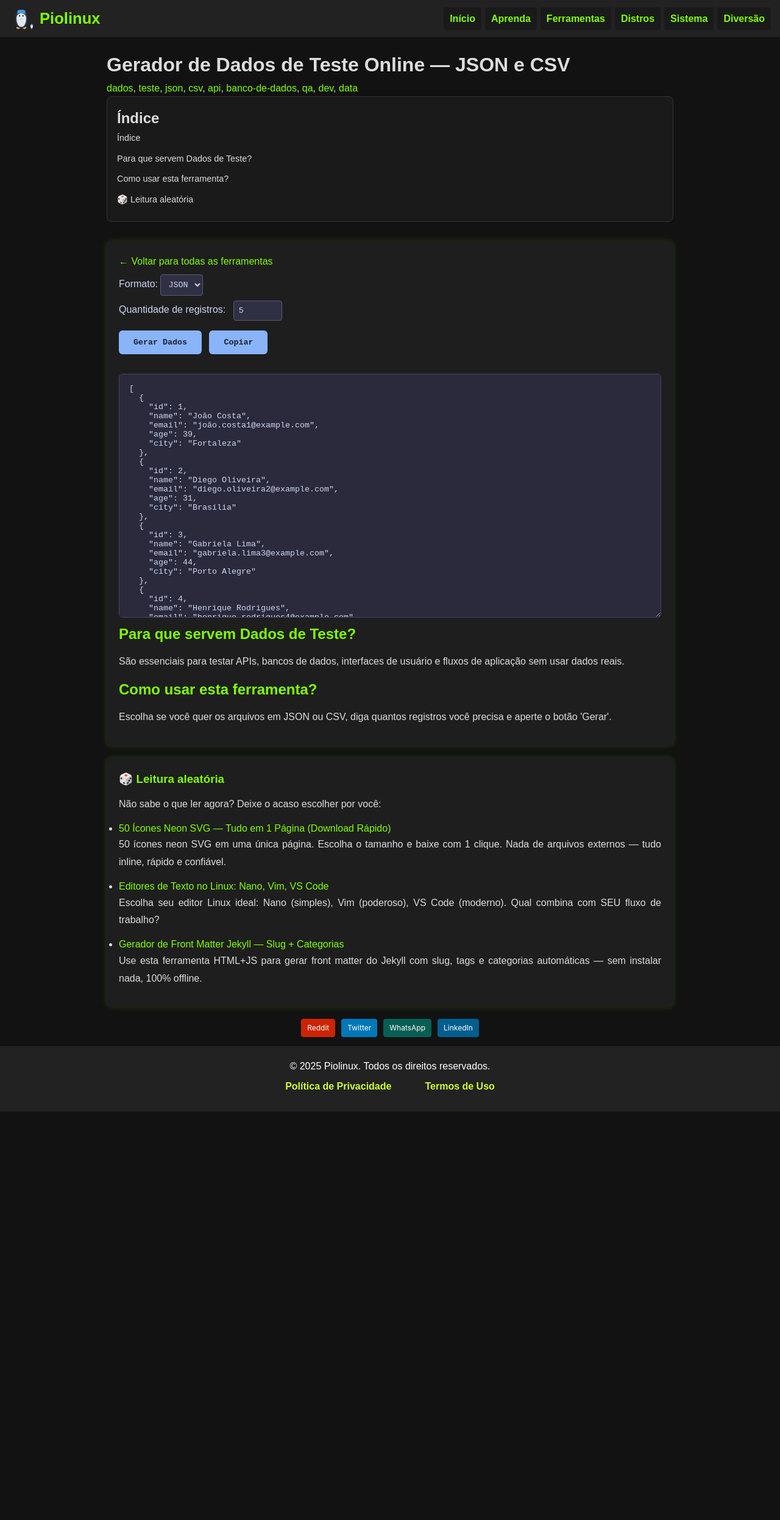
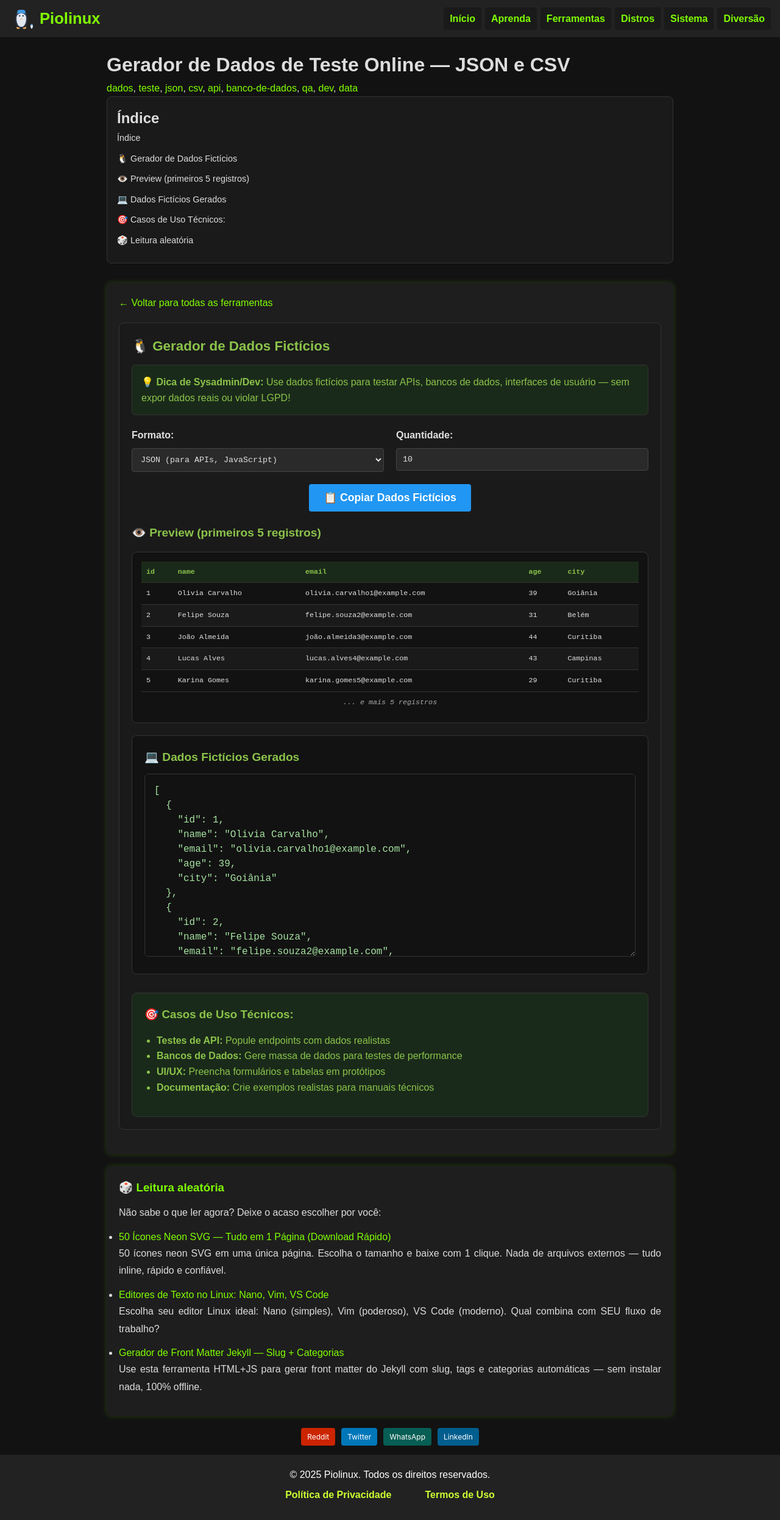
Before and after one commit to Piolinux/piolinux-site, a Jekyll site: the page built from _pages/tools/mock-data-generator.html, in a window 1280 px wide. Shown: the whole page at 61% size. Built offline with Jekyll 4.4.1, drawn with Linux system fonts in a browser that asks for light colours; before the commit the page ends 1823 px from its top, so only the background shows below that.

Commit message:
Update mock-data-generator.html

```diff
--- a/_pages/tools/mock-data-generator.html
+++ b/_pages/tools/mock-data-generator.html
@@ -14,41 +14,77 @@ tags: [dados, teste, json, csv, api, banco-de-dados, qa, dev, data]
 <section class="tool-single-page">
   <a href="/ferramentas/" class="back-link">← Voltar para todas as ferramentas</a>
 
-  <div>
-    <label>Formato:
-      <select id="dataType">
-        <option value="json">JSON</option>
-        <option value="csv">CSV</option>
-      </select>
-    </label>
-    <label>Quantidade de registros: <input type="number" id="dataCount" min="1" max="1000" value="5"></label>
-    <button class="tool-button" onclick="generateMockData()">Gerar Dados</button>
-    <button class="tool-button" onclick="copyMockData()">Copiar</button>
-    <textarea id="dataOutput" readonly style="width: 100%; height: 400px; margin-top: 1rem; background: #2a2a3c; color: #cdd6f4; padding: 1rem; border: 1px solid #454565; border-radius: 6px; font-family: monospace; white-space: pre;"></textarea>
+  <div class="tool-container" style="background: #1a1a1a; padding: 20px; border-radius: 8px; border: 1px solid #333; margin: 20px 0;">
+  <h2 class="tool-title" style="color: #8bc34a; margin-top: 0; font-size: 1.4em;">🐧 Gerador de Dados Fictícios</h2>
+
+  <div style="background: #1a2a1a; color: #8bc34a; padding: 15px; border-radius: 6px; margin-bottom: 20px; border: 1px solid #333;">
+    <strong>💡 Dica de Sysadmin/Dev:</strong> Use dados fictícios para testar APIs, bancos de dados, interfaces de usuário — sem expor dados reais ou violar LGPD!
   </div>
 
-  <div class="seo-content">
-    <h2>Para que servem Dados de Teste?</h2>
-    <p>São essenciais para testar APIs, bancos de dados, interfaces de usuário e fluxos de aplicação sem usar dados reais.</p>
-    <h2>Como usar esta ferramenta?</h2>
-    <p>Escolha se você quer os arquivos em JSON ou CSV, diga quantos registros você precisa e aperte o botão 'Gerar'.</p>
+  <div style="margin-bottom: 20px; display: grid; grid-template-columns: 1fr 1fr; gap: 20px;">
+    <div>
+      <label style="color: #e0e0e0; display: block; margin-bottom: 8px;"><strong>Formato:</strong></label>
+      <select id="dataType" onchange="generateMockData()" style="background: #2a2a2a; color: #e0e0e0; padding: 10px; border: 1px solid #444; border-radius: 4px; width: 100%; font-family: monospace;">
+        <option value="json">JSON (para APIs, JavaScript)</option>
+        <option value="csv">CSV (para Excel, bancos de dados)</option>
+      </select>
+    </div>
+
+    <div>
+      <label style="color: #e0e0e0; display: block; margin-bottom: 8px;"><strong>Quantidade:</strong></label>
+      <input type="number" id="dataCount" min="1" max="1000" value="10" oninput="generateMockData()" style="width: 100%; padding: 10px; background: #2a2a2a; color: #e0e0e0; border: 1px solid #444; border-radius: 4px; font-family: monospace;">
+    </div>
+  </div>
+
+  <div style="margin-bottom: 20px; display: flex; justify-content: center;">
+    <button onclick="copyMockData()" style="background: #2196F3; color: white; border: none; padding: 12px 24px; border-radius: 4px; cursor: pointer; font-weight: bold; font-size: 1.1em;">
+      📋 Copiar Dados Fictícios
+    </button>
+  </div>
+
+  <div style="margin-bottom: 20px;">
+    <h3 style="color: #8bc34a; margin-bottom: 15px; font-size: 1.2em;">👁️ Preview (primeiros 5 registros)</h3>
+    <div id="dataPreview" style="background: #121212; padding: 15px; border-radius: 8px; border: 1px solid #333; overflow-x: auto;">
+      <!-- Preview gerado pelo JS -->
+    </div>
+  </div>
+
+  <div style="background: #121212; padding: 20px; border-radius: 8px; border: 1px solid #333;">
+    <h3 style="color: #8bc34a; margin-top: 0; font-size: 1.2em;">💻 Dados Fictícios Gerados</h3>
+    <textarea
+        id="dataOutput"
+        readonly
+        style="width: 100%; height: 300px; padding: 15px; background: #121212; color: #a6e3a1; border: 1px solid #333; border-radius: 6px; font-family: 'Courier New', monospace; font-size: 1em; resize: vertical; line-height: 1.5;">
+[
+  {
+    "id": 1,
+    "name": "Ana Silva",
+    "email": "ana.silva1@example.com",
+    "age": 34,
+    "city": "São Paulo"
+  }
+]
+    </textarea>
+  </div>
+
+  <div style="background: #1a2a1a; color: #8bc34a; padding: 20px; border-radius: 8px; margin-top: 30px; border: 1px solid #333;">
+    <h3 style="color: #8bc34a; margin-top: 0;">🎯 Casos de Uso Técnicos:</h3>
+    <ul style="padding-left: 20px; margin: 15px 0; line-height: 1.6;">
+      <li><strong>Testes de API:</strong> Popule endpoints com dados realistas</li>
+      <li><strong>Bancos de Dados:</strong> Gere massa de dados para testes de performance</li>
+      <li><strong>UI/UX:</strong> Preencha formulários e tabelas em protótipos</li>
+      <li><strong>Documentação:</strong> Crie exemplos realistas para manuais técnicos</li>
+    </ul>
+  </div>
 </div>
 </section>
 
-<style>
-  /* ESTILO PADRÃO */
-  .tool-button { background: #89b4fa; color: #1e1e2e; padding: 0.75rem 1.5rem; font-family: monospace; font-weight: bold; border: none; border-radius: 6px; cursor: pointer; margin: 0.5rem 0.5rem 1rem 0; }
-  label { display: block; margin: 0.5rem 0; color: #cdd6f4; }
-  input[type="number"] { width: 80px; padding: 0.5rem; background: #303045; border: 1px solid #5a5a72; color: #cdd6f4; font-family: monospace; border-radius: 4px; margin-left: 0.5rem; }
-  select { padding: 0.5rem; background: #303045; border: 1px solid #5a5a72; color: #cdd6f4; font-family: monospace; border-radius: 4px; }
-  textarea { width: 100%; height: 400px; background: #2a2a3c; color: #cdd6f4; padding: 1rem; border: 1px solid #454565; border-radius: 6px; font-family: monospace; white-space: pre; }
-</style>
 
 
 <script>
-const firstNames = ['Ana', 'Carlos', 'Beatriz', 'Diego', 'Elena', 'Felipe', 'Gabriela', 'Henrique', 'Isabela', 'João'];
-const lastNames = ['Silva', 'Santos', 'Oliveira', 'Souza', 'Lima', 'Pereira', 'Almeida', 'Ferreira', 'Costa', 'Rodrigues'];
-const cities = ['São Paulo', 'Rio de Janeiro', 'Belo Horizonte', 'Porto Alegre', 'Curitiba', 'Salvador', 'Fortaleza', 'Brasília', 'Recife', 'Manaus'];
+const firstNames = ['Ana', 'Carlos', 'Beatriz', 'Diego', 'Elena', 'Felipe', 'Gabriela', 'Henrique', 'Isabela', 'João', 'Karina', 'Lucas', 'Mariana', 'Nicolas', 'Olivia'];
+const lastNames = ['Silva', 'Santos', 'Oliveira', 'Souza', 'Lima', 'Pereira', 'Almeida', 'Ferreira', 'Costa', 'Rodrigues', 'Gomes', 'Martins', 'Ribeiro', 'Carvalho', 'Alves'];
+const cities = ['São Paulo', 'Rio de Janeiro', 'Belo Horizonte', 'Porto Alegre', 'Curitiba', 'Salvador', 'Fortaleza', 'Brasília', 'Recife', 'Manaus', 'Goiânia', 'Belém', 'Campinas', 'São Luís', 'Natal'];
 
 function generateMockData() {
     const format = document.getElementById('dataType').value;
@@ -81,19 +117,52 @@ function generateMockData() {
     }
 
     document.getElementById('dataOutput').value = output;
+
+    // Atualiza preview
+    updatePreview(data);
+}
+
+function updatePreview(data) {
+    const previewDiv = document.getElementById('dataPreview');
+    if (data.length === 0) return;
+
+    let html = '<table style="width: 100%; border-collapse: collapse; font-family: monospace; font-size: 0.9em;">';
+    html += '<thead><tr style="background: #1a2a1a;">';
+    Object.keys(data[0]).forEach(key => {
+        html += `<th style="text-align: left; padding: 8px; border-bottom: 1px solid #333; color: #8bc34a;">${key}</th>`;
+    });
+    html += '</tr></thead><tbody>';
+
+    data.slice(0, 5).forEach((row, index) => {
+        html += `<tr style="background: ${index % 2 === 0 ? '#121212' : '#1a1a1a'};">`;
+        Object.values(row).forEach(value => {
+            html += `<td style="padding: 8px; border-bottom: 1px solid #333; color: #e0e0e0;">${value}</td>`;
+        });
+        html += '</tr>';
+    });
+
+    if (data.length > 5) {
+        html += `<tr><td colspan="5" style="padding: 8px; text-align: center; color: #aaa; font-style: italic;">... e mais ${data.length - 5} registros</td></tr>`;
+    }
+
+    html += '</tbody></table>';
+    previewDiv.innerHTML = html;
 }
 
 function copyMockData() {
     const text = document.getElementById('dataOutput').value;
     if (text) {
-    navigator.clipboard.writeText(text).then(() => alert('✅ Dados copiados!'));
+        navigator.clipboard.writeText(text).then(() => {
+            alert('✅ Dados fictícios copiados para a área de transferência!');
+        }).catch(() => {
+            alert('❌ Falha ao copiar. Tente manualmente.');
+        });
     }
 }
 
-// Gera ao carregar
+// Inicializa
 generateMockData();
 </script>
-
 
 
 <script type="application/ld+json">
```
Lines whose indentation alone changed are shown as unchanged.
